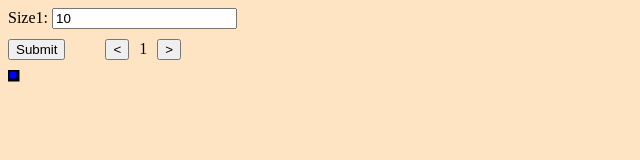
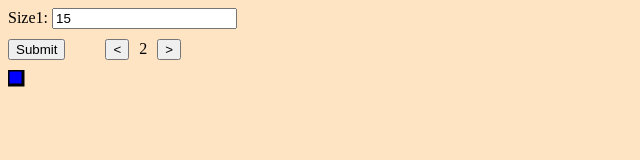
Before and after one commit to lukasmic/shapes-exercise, an Angular app: page / in a window 1280 px wide. Shown: the top 160 px of the page, without its empty margins (0-640 px from the left). Built offline with nearby package versions, Linux system fonts and the light colour scheme.

Commit message:
refactored out currentShape variable, added save on submit

```diff
--- a/src/app/app.component.html
+++ b/src/app/app.component.html
@@ -1,7 +1,7 @@
 <form id="shapeForm" [formGroup]="formGroup" (ngSubmit)="onSubmit()" ngNativeValidate>
   <label for="shapeAttribute1">Size1: </label>
   <input required="true" min="0" id="shapeAttribute1" type="number" formControlName="shapeAttribute1Control">
-  <div *ngIf="currentShape._type == 'Rectangle'">
+  <div *ngIf="shapes[this.currentShapeId]._type == 'Rectangle'">
     <label for="shapeAttribute2">Size2: </label>
     <input id="shapeAttribute2" type="text" formControlName="shapeAttribute2Control">
   </div>
@@ -13,14 +13,14 @@
   </div>
 </form>
 
-<svg *ngIf="currentShape._type == 'Circle'" width="1500" height="1000">
+<svg *ngIf="shapes[this.currentShapeId]._type == 'Circle'" width="1500" height="1000">
   <circle [attr.cx]="shapeAttribute1 * 1.3" [attr.cy]="shapeAttribute1 * 1.3" [attr.r]="shapeAttribute1" stroke="green" stroke-width="4" fill="yellow" />
 </svg>
 
-<svg *ngIf="currentShape._type == 'Square'" width="1500" height="1000">
+<svg *ngIf="shapes[this.currentShapeId]._type == 'Square'" width="1500" height="1000">
   <rect [attr.width]="shapeAttribute1" [attr.height]="shapeAttribute1" style="fill:rgb(0,0,255);stroke-width:3;stroke:rgb(0,0,0)" />
 </svg>
 
-<svg *ngIf="currentShape._type == 'Rectangle'" width="1500" height="1000">
+<svg *ngIf="shapes[this.currentShapeId]._type == 'Rectangle'" width="1500" height="1000">
     <rect [attr.width]="shapeAttribute1" [attr.height]="shapeAttribute2" style="fill:rgb(0,0,255);stroke-width:3;stroke:rgb(0,0,0)" />
 </svg>
--- a/src/app/app.component.ts
+++ b/src/app/app.component.ts
@@ -1,6 +1,6 @@
 import { Component, OnInit } from '@angular/core';
 import { FormBuilder, FormControl, FormGroup } from '@angular/forms';
-import { Shape } from './shape.model';
+import { Circle, Rectangle, Shape, Square } from './shape.model';
 import { ShapesService } from './services/shapes.service';
 
 @Component({
@@ -27,8 +27,7 @@ export class AppComponent implements OnInit {
     shapeAttribute1Control: this.shapeAttribute1Control,
     shapeAttribute2Control: this.shapeAttribute2Control,
   });
-  shapes!: Shape[];
-  currentShape: Shape = {} as Shape;
+  shapes: Shape[] = [{} as Shape];
   shapeAttribute1: number = 0;
   shapeAttribute2: number = 0;
 
@@ -37,8 +36,8 @@ export class AppComponent implements OnInit {
   ngOnInit(): void {
     this.shapesService.getShapes().subscribe((shapes: Shape[]) => {
       this.shapes = shapes;
-      this.currentShape = this.shapes[0];
-      this.displayShape(this.currentShape);
+      this.currentShapeId = 1;
+      this.displayShape(this.shapes[this.currentShapeId]);
     });
   }
 
@@ -65,41 +64,45 @@ export class AppComponent implements OnInit {
   }
 
   onSubmit(): void {
-    switch (this.currentShape._type) {
+    var currentShape = this.shapes[this.currentShapeId];
+
+    switch (currentShape._type) {
       case 'Circle':
-        (this.currentShape as any).radius = this.shapeAttribute1;
-        this.shapes[this.currentShapeId] = this.currentShape as Shape;
+        this.shapes[this.currentShapeId] = new Circle(
+          this.shapeAttribute1Control.value!
+        );
         break;
       case 'Square':
-        (this.currentShape as any).size = this.shapeAttribute1;
+        this.shapes[this.currentShapeId] = new Square(
+          this.shapeAttribute1Control.value!
+        );
         break;
       case 'Rectangle':
-        (this.currentShape as any).length = this.shapeAttribute1;
-        (this.currentShape as any).width = this.shapeAttribute2;
+        this.shapes[this.currentShapeId] = new Rectangle(
+          this.shapeAttribute1Control.value!,
+          this.shapeAttribute2Control.value!
+        );
         break;
       default:
         break;
     }
-    this.shapes[this.currentShapeId] = this.currentShape as Shape;
     this.shapeAttribute1 = this.shapeAttribute1Control.value!;
     this.shapeAttribute2 = this.shapeAttribute2Control.value!;
   }
 
   selectPreviousShape(): void {
-    const index = this.shapes.indexOf(this.currentShape);
-    if (index > 0) {
-      this.currentShape = this.shapes[index - 1];
-      this.currentShapeId = index - 1;
-      this.displayShape(this.currentShape);
-    }
+    this.currentShapeId =
+      this.currentShapeId === 0
+        ? this.shapes.length - 1
+        : this.currentShapeId - 1;
+    this.displayShape(this.shapes[this.currentShapeId]);
   }
 
   selectNextShape(): void {
-    const index = this.shapes.indexOf(this.currentShape);
-    if (index < this.shapes.length - 1) {
-      this.currentShape = this.shapes[index + 1];
-      this.currentShapeId = index + 1;
-      this.displayShape(this.shapes[this.currentShapeId]);
-    }
+    this.currentShapeId =
+      this.currentShapeId === this.shapes.length - 1
+        ? 0
+        : this.currentShapeId + 1;
+    this.displayShape(this.shapes[this.currentShapeId]);
   }
 }
```
